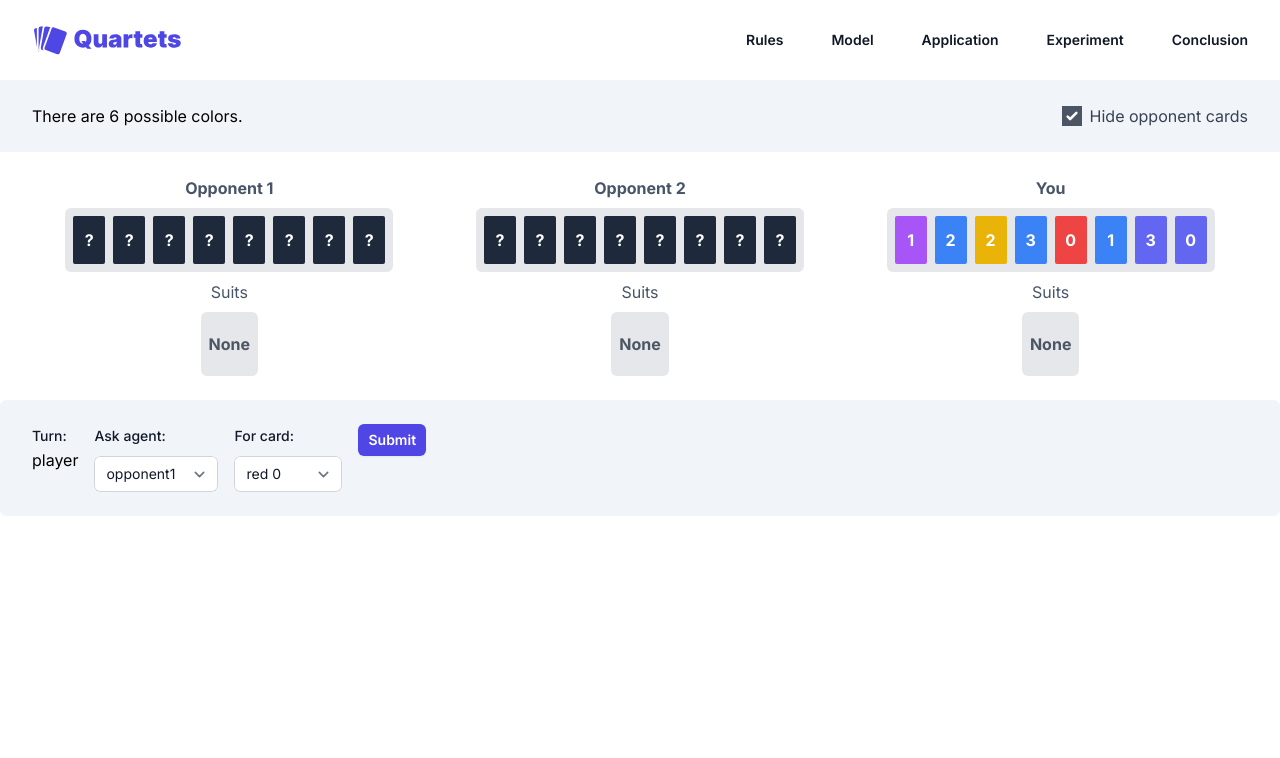
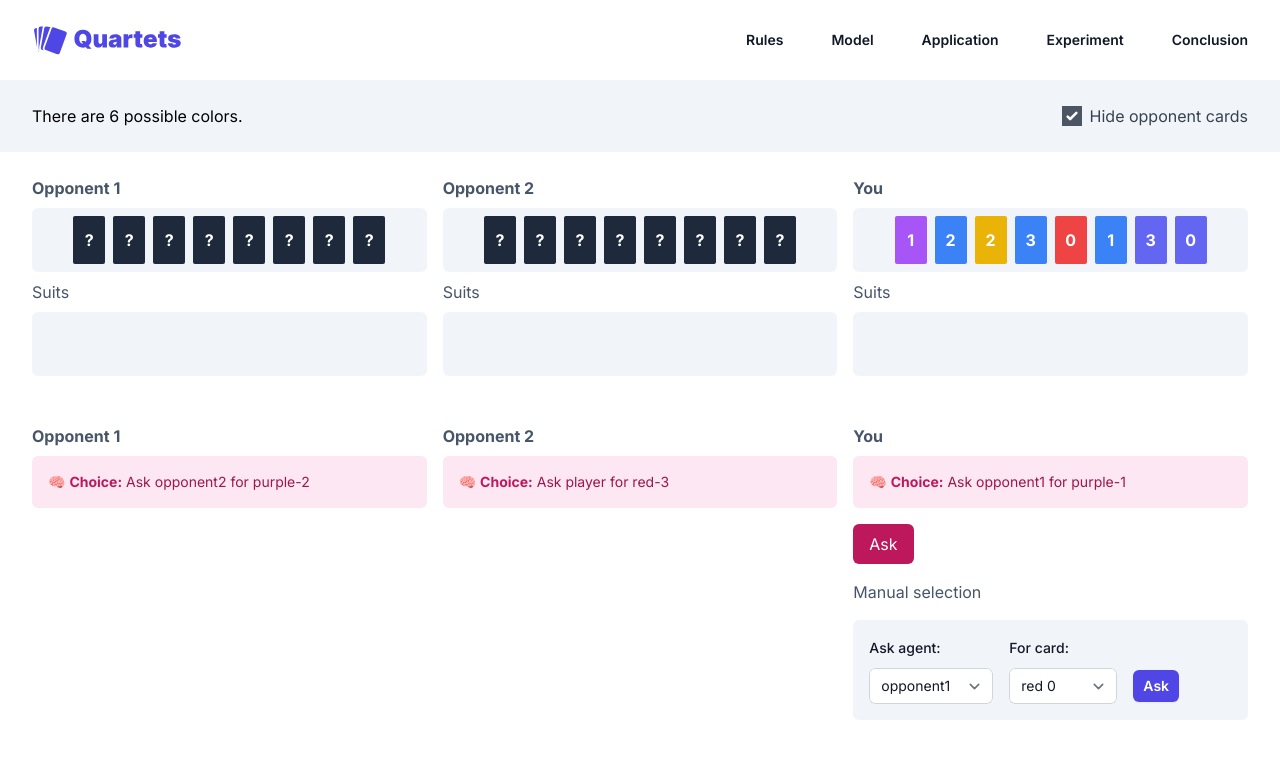
Before and after one commit to koole/quartets-web, a Next.js app: page /game in a window 1280 px wide. Shown: the top 758 px of the page. Built offline with nearby package versions, Linux system fonts and the light colour scheme.

Commit message:
Add strategy picker

```diff
--- a/src/app/game/ChoicePicker.tsx
+++ b/src/app/game/ChoicePicker.tsx
@@ -28,12 +28,6 @@ export default function ChoicePicker({
 
   return (
     <div className="flex gap-4">
-      <div>
-        <label className="block text-sm font-medium leading-6 text-gray-900">
-          Turn:
-        </label>
-        {turn}
-      </div>
       <div>
         <label className="block text-sm font-medium leading-6 text-gray-900">
           Ask agent:
@@ -67,22 +61,18 @@ export default function ChoicePicker({
           {CARD_LIST.sort(
             (a, b) => a.color.localeCompare(b.color) || a.number - b.number
           ).map((c) => (
-            <option
-              key={c.id}
-              value={c.id}
-              disabled={cards[turn].cards.map((c) => c.id).includes(c.id)}
-            >
+            <option key={c.id} value={c.id}>
               {c.color} {c.number}
             </option>
           ))}
         </select>
       </div>
-      <div>
+      <div className="pt-0.5">
         <button
           onClick={submitChoice}
-          className="rounded-md bg-indigo-600 px-2.5 py-1.5 text-sm font-semibold text-white shadow-sm hover:bg-indigo-500 focus-visible:outline focus-visible:outline-2 focus-visible:outline-offset-2 focus-visible:outline-indigo-600"
+          className="rounded-md bg-indigo-600 px-2.5 py-1.5 text-sm font-semibold text-white shadow-sm hover:bg-indigo-500 focus-visible:outline focus-visible:outline-2 focus-visible:outline-offset-2 focus-visible:outline-indigo-600 mt-8"
         >
-          Submit
+          Ask
         </button>
       </div>
     </div>
--- a/src/app/game/Game.tsx
+++ b/src/app/game/Game.tsx
@@ -5,12 +5,16 @@ import {
   Card,
   CardStateInterface,
   KnowledgeStateInterface,
+  QuestionStateInterface,
+  StrategyType,
 } from "./types";
 import OpponentDisplay from "./OpponentDisplay";
 import PlayerDisplay from "./PlayerDisplay";
 import ChoicePicker from "./ChoicePicker";
+import getQuestion from "./strategies";
 
 const AGENTS: AgentType[] = ["player", "opponent1", "opponent2"];
+const STRATEGIES: StrategyType[] = ["random", "smart"];
 
 export default function Game() {
   const [turn, setTurn] = useState<AgentType>("player");
@@ -30,7 +34,13 @@ export default function Game() {
   });
   const [hideOpponentCards, setHideOpponentCards] = useState<boolean>(true);
 
-  const [knowledge, setKnowledge] = useState<KnowledgeStateInterface>();
+  const [knowledge, setKnowledge] = useState<KnowledgeStateInterface>({
+    player: {},
+    opponent1: {},
+    opponent2: {},
+  });
+
+  const [questions, setQuestions] = useState<QuestionStateInterface>();
 
   useEffect(() => {
     // Randomly distribute cards to 3 players
@@ -109,6 +119,37 @@ export default function Game() {
     }
   };
 
+  useEffect(() => {
+    // For each agent, execute their strategy calculations
+    const newQuestions = {
+      player: getQuestion(
+        "player",
+        AGENTS,
+        "random",
+        cards,
+        CARD_LIST,
+        knowledge
+      ),
+      opponent1: getQuestion(
+        "opponent1",
+        AGENTS,
+        "smart",
+        cards,
+        CARD_LIST,
+        knowledge
+      ),
+      opponent2: getQuestion(
+        "opponent2",
+        AGENTS,
+        "smart",
+        cards,
+        CARD_LIST,
+        knowledge
+      ),
+    };
+    setQuestions(newQuestions);
+  }, [cards, knowledge, turn]);
+
   return (
     <div className="bg-white">
       {/* Toolbar with gray background */}
@@ -130,32 +171,112 @@ export default function Game() {
       {/* 3 column layout */}
       <div className="mx-auto max-w-7xl">
         <div className="grid grid-cols-3 gap-4 p-6 lg:px-8">
+          <div>
             <OpponentDisplay
               cards={cards.opponent1.cards}
               suits={cards.opponent1.suits}
               name="Opponent 1"
               hide={hideOpponentCards}
             />
+          </div>
+          <div>
             <OpponentDisplay
               cards={cards.opponent2.cards}
               suits={cards.opponent2.suits}
               name="Opponent 2"
               hide={hideOpponentCards}
             />
+          </div>
+          <div>
             <PlayerDisplay
               cards={cards.player.cards}
               suits={cards.player.suits}
             />
           </div>
+        </div>
 
+        <div className="grid grid-cols-3 gap-4 p-6 lg:px-8">
           <div>
-          <div className="bg-slate-100 flex flex-row items-center justify-between mx-auto max-w-7xl p-6 lg:px-8 rounded-md">
+            <div className="text-slate-600 font-bold mb-2">Opponent 1</div>
+            <div className="bg-pink-100 p-4 rounded-md text-sm text-pink-800">
+              🧠 <strong className="text-pink-700">Choice:</strong> Ask{" "}
+              {questions?.["opponent1"][0]} for {questions?.["opponent1"][1].id}
+            </div>
+            {turn === "opponent1" && (
+              <div className="mt-4">
+                <button
+                  className="bg-pink-700 text-white px-4 py-2 rounded-md"
+                  onClick={() =>
+                    askForCard(
+                      "opponent1",
+                      questions?.["opponent1"][0],
+                      questions?.["opponent1"][1]
+                    )
+                  }
+                >
+                  Ask
+                </button>
+              </div>
+            )}
+          </div>
+          <div>
+            <div className="text-slate-600 font-bold mb-2">Opponent 2</div>
+            <div className="bg-pink-100 p-4 rounded-md text-sm text-pink-800">
+              🧠 <strong className="text-pink-700">Choice:</strong> Ask{" "}
+              {questions?.["opponent2"][0]} for {questions?.["opponent2"][1].id}
+            </div>
+            {turn === "opponent2" && (
+              <div className="mt-4">
+                <button
+                  className="bg-pink-700 text-white px-4 py-2 rounded-md"
+                  onClick={() =>
+                    askForCard(
+                      "opponent2",
+                      questions?.["opponent2"][0],
+                      questions?.["opponent2"][1]
+                    )
+                  }
+                >
+                  Ask
+                </button>
+              </div>
+            )}
+          </div>
+          <div>
+            <div className="text-slate-600 font-bold mb-2">You</div>
+            <div className="bg-pink-100 p-4 rounded-md text-sm text-pink-800">
+              🧠 <strong className="text-pink-700">Choice:</strong> Ask{" "}
+              {questions?.["player"][0]} for {questions?.["player"][1].id}
+            </div>
+            {turn === "player" && (
+              <div className="mt-4">
+                <button
+                  className="bg-pink-700 text-white px-4 py-2 rounded-md"
+                  onClick={() =>
+                    askForCard(
+                      "player",
+                      questions?.["player"][0],
+                      questions?.["player"][1]
+                    )
+                  }
+                >
+                  Ask
+                </button>
+              </div>
+            )}
+            {turn === "player" && (
+              <>
+                <div className="text-slate-600 mt-4">Manual selection</div>
+                <div className="bg-slate-100 flex flex-row items-center justify-between mx-auto max-w-7xl p-4 rounded-md mt-4">
                   <ChoicePicker
                     turn={turn}
                     agents={AGENTS}
                     cards={cards}
                     askForCard={askForCard}
                   />
+                </div>
+              </>
+            )}
           </div>
         </div>
       </div>
--- a/src/app/game/OpponentDisplay.tsx
+++ b/src/app/game/OpponentDisplay.tsx
@@ -15,23 +15,21 @@ export default function OpponentDisplay({
 }) {
   return (
     <div>
-      <div className="text-center text-slate-600 font-bold mb-2">{name}</div>
-      <div className="flex flex-col items-center justify-center">
-        <div className="flex flex-row flex-wrap gap-2 h-16 bg-gray-200 rounded-md p-2">
+
+      <div className="text-slate-600 font-bold mb-2">{name}</div>
+      <div className="flex flex-col items-center justify-center bg-slate-100 rounded-md">
+        <div className="flex flex-row flex-wrap gap-2 h-16 p-2">
           {cards.map((card) => (
             <CardDisplay key={card.id} card={card} hide={hide} />
           ))}
         </div>
       </div>
-      <div className="text-center text-slate-600 my-2">Suits</div>
-      <div className="flex flex-col items-center justify-center">
-        <div className="flex flex-row flex-wrap gap-2 h-16 bg-gray-200 rounded-md p-2 items-center justify-center">
+      <div className="text-slate-600 my-2">Suits</div>
+      <div className="flex flex-col items-center justify-center bg-slate-100 rounded-md">
+        <div className="flex flex-row flex-wrap gap-2 h-16 p-2">
           {suits.map((suit) => (
             <SuitDisplay key={suit} suit={suit} />
           ))}
-          {suits.length === 0 && (
-            <div className="text-gray-600 font-bold">None</div>
-          )}
         </div>
       </div>
     </div>
--- a/src/app/game/PlayerDisplay.tsx
+++ b/src/app/game/PlayerDisplay.tsx
@@ -11,23 +11,20 @@ export default function PlayerDisplay({
 }) {
   return (
     <div>
-      <div className="text-center text-slate-600 font-bold mb-2">You</div>
-      <div className="flex flex-col items-center justify-center">
-        <div className="flex flex-row flex-wrap gap-2 h-16 bg-gray-200 rounded-md p-2">
+      <div className="text-slate-600 font-bold mb-2">You</div>
+      <div className="flex flex-col items-center justify-center bg-slate-100 rounded-md">
+        <div className="flex flex-row flex-wrap gap-2 h-16 p-2">
           {cards.map((card) => (
             <CardDisplay key={card.id} card={card} hide={false} />
           ))}
         </div>
       </div>
-      <div className="text-center text-slate-600 my-2">Suits</div>
-      <div className="flex flex-col items-center justify-center">
-        <div className="flex flex-row flex-wrap gap-2 h-16 bg-gray-200 rounded-md p-2 items-center justify-center">
+      <div className="text-slate-600 my-2">Suits</div>
+      <div className="flex flex-col items-center justify-center bg-slate-100 rounded-md">
+        <div className="flex flex-row flex-wrap gap-2 h-16 p-2">
           {suits.map((suit) => (
             <SuitDisplay key={suit} suit={suit} />
           ))}
-          {suits.length === 0 && (
-            <div className="text-gray-600 font-bold">None</div>
-          )}
         </div>
       </div>
     </div>
--- /dev/null
+++ b/src/app/game/strategies.ts
@@ -0,0 +1,37 @@
+import {
+  AgentType,
+  Card,
+  KnowledgeStateInterface,
+  CardStateInterface,
+} from "./types";
+
+function getRandomQuestion(
+  currentAgent: AgentType,
+  agents: AgentType[],
+  cards: Card[]
+): [AgentType, Card] {
+  const otherAgents = agents.filter((agent) => agent !== currentAgent);
+  const randomAgent =
+    otherAgents[Math.floor(Math.random() * otherAgents.length)];
+
+  const randomCard = cards[Math.floor(Math.random() * cards.length)];
+
+  return [randomAgent, randomCard];
+}
+
+export default function getQuestion(
+  currentAgent: AgentType,
+  agents: AgentType[],
+  strategy: string,
+  cardState: CardStateInterface,
+  cards: Card[],
+  knowledge: KnowledgeStateInterface
+): [AgentType, Card] {
+  switch (strategy) {
+    case "smart":
+      console.log("Not implemented yet");
+    case "random":
+    default:
+      return getRandomQuestion(currentAgent, agents, cards);
+  }
+}
--- a/src/app/game/types.ts
+++ b/src/app/game/types.ts
@@ -1,4 +1,5 @@
 export type AgentType = "player" | "opponent1" | "opponent2";
+export type StrategyType = "random" | "smart";
 
 export interface Card {
   id: string;
@@ -13,14 +14,10 @@ export type CardStateInterface = {
   };
 };
 
-export type SuitsStateInterface = {
-  [key in AgentType]: {
-    suits: string[];
-  };
+export type KnowledgeStateInterface = {
+  [key in AgentType]: {};
 };
 
-export type KnowledgeStateInterface = {
-  [key in AgentType]: {
-    knowledge: string[];
-  };
+export type QuestionStateInterface = {
+  [key in AgentType]: [AgentType, Card];
 };
```
Lines whose indentation alone changed are shown as unchanged.
